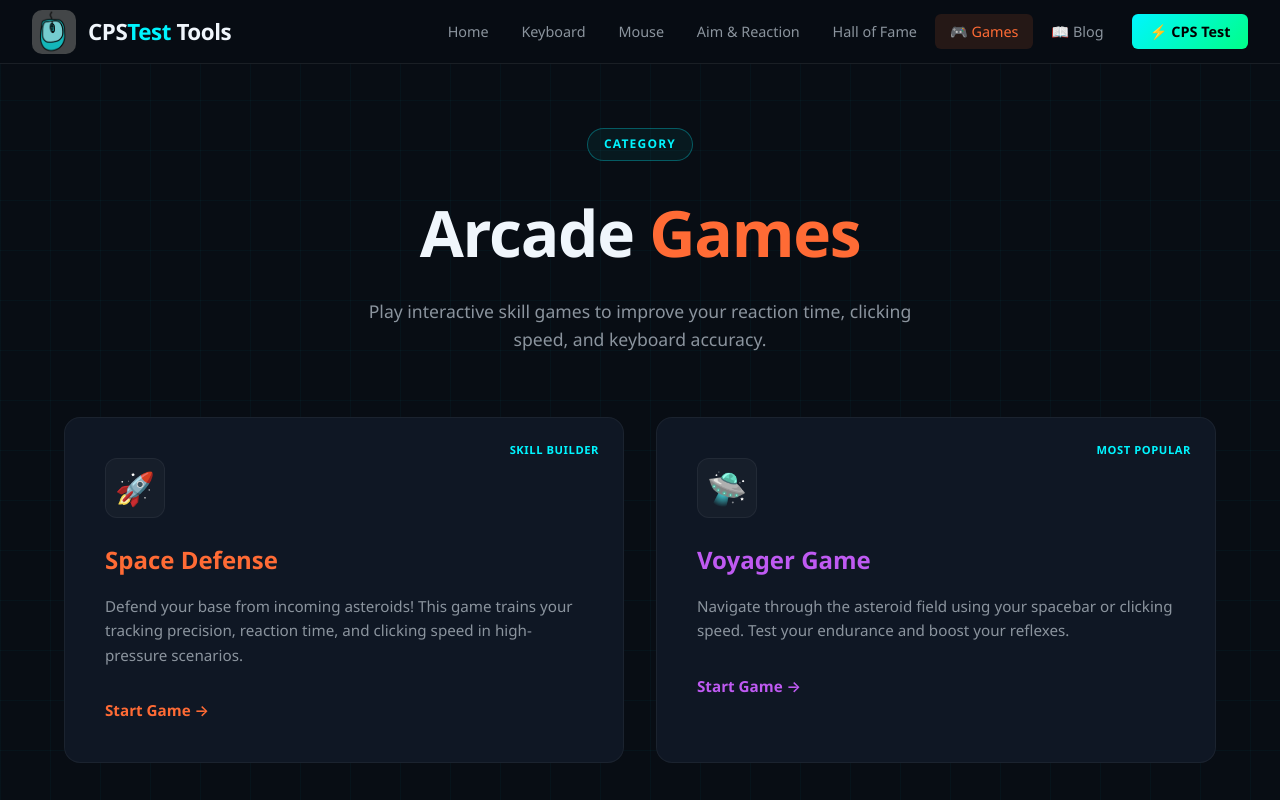
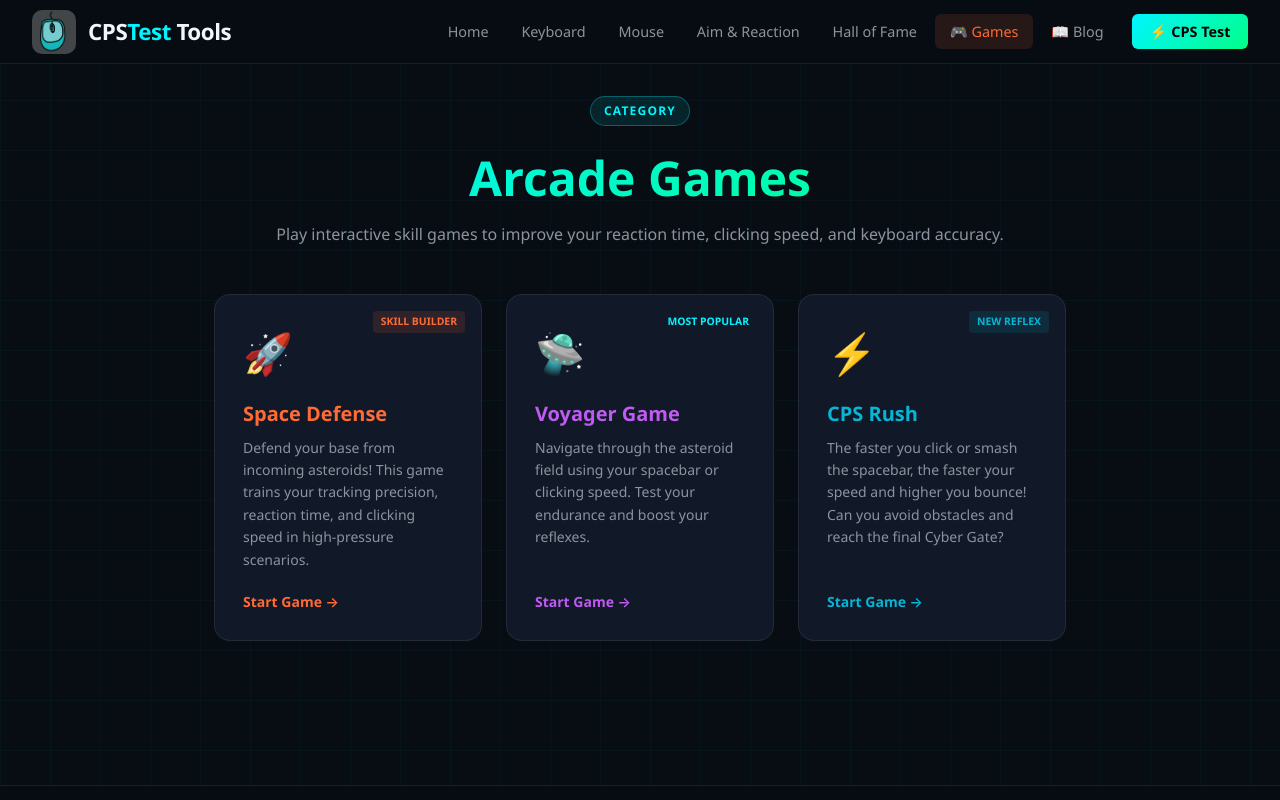
Before and after one commit to fahadhassan7635-stack/Cps-Test-Tool, a React (Vite) app: page /games in a window 1280 px wide. Shown: the top 800 px of the page. Built offline with nearby package versions, Linux system fonts and the light colour scheme.

Commit message:
Update GamesPage.tsx

```diff
--- a/src/pages/GamesPage.tsx
+++ b/src/pages/GamesPage.tsx
@@ -17,147 +17,123 @@ export default function GamesPage() {
       desc: 'Navigate through the asteroid field using your spacebar or clicking speed. Test your endurance and boost your reflexes.',
       color: 'var(--neon-purple)',
       badge: 'MOST POPULAR'
+    },
+    {
+      to: '/cps-rush',
+      icon: '⚡',
+      title: 'CPS Rush',
+      desc: 'The faster you click or smash the spacebar, the faster your speed and higher you bounce! Can you avoid obstacles and reach the final Cyber Gate?',
+      color: '#06b6d4',
+      badge: 'NEW REFLEX'
     }
   ];
 
   return (
-    <div style={{ maxWidth: '1200px', margin: '0 auto', padding: '4rem 1.5rem', minHeight: '80vh' }}>
+    <div style={{ maxWidth: '900px', margin: '0 auto', padding: '2rem 1.5rem', minHeight: '80vh' }}>
 
-      {/* HEADER SECTION */}
-      <div style={{ textAlign: 'center', marginBottom: '4rem' }}>
-        <span style={{
-          display: 'inline-block',
-          padding: '0.4rem 1rem',
-          borderRadius: '50px',
-          border: '1px solid rgba(0, 245, 255, 0.3)',
-          background: 'rgba(0, 245, 255, 0.05)',
-          color: 'var(--neon-cyan)',
-          fontSize: '0.75rem',
-          fontWeight: '700',
-          letterSpacing: '0.1em',
-          textTransform: 'uppercase',
-          marginBottom: '1.5rem'
-        }}>
-          Category
-        </span>
-
-        <h1 style={{
-          fontSize: 'clamp(2.5rem, 5vw, 4rem)',
-          fontWeight: '900',
-          color: 'var(--text-primary)',
-          marginBottom: '1rem',
-          letterSpacing: '-0.02em'
-        }}>
-          Arcade <span style={{ color: '#ff6b35' }}>Games</span>
-        </h1>
-
-        <p style={{
-          color: 'var(--text-secondary)',
-          fontSize: '1.1rem',
-          maxWidth: '600px',
-          margin: '0 auto',
-          lineHeight: '1.6'
-        }}>
-          Play interactive skill games to improve your reaction time, clicking speed, and keyboard accuracy.
-        </p>
+      {/* HEADER SECTION (Standardized to match other pages) */}
+      <div style={{ textAlign: 'center', marginBottom: '3rem' }}>
+        <div className="section-label">Category</div>
+        <h1 className="tool-title">Arcade <span style={{ color: '#ff6b35' }}>Games</span></h1>
+        <p className="tool-subtitle">Play interactive skill games to improve your reaction time, clicking speed, and keyboard accuracy.</p>
       </div>
 
-      {/* GAMES GRID */}
+      {/* GAMES GRID (Matched grid size and flex setup) */}
       <div style={{
         display: 'grid',
-        gridTemplateColumns: 'repeat(auto-fit, minmax(350px, 1fr))',
-        gap: '2rem'
+        gridTemplateColumns: 'repeat(auto-fill, minmax(260px, 1fr))',
+        gap: '1.5rem',
+        marginBottom: '3rem'
       }}>
-        {games.map((game) => (
+        {games.map((game) => {
+          // Maintaining your custom logic for the Voyager game badge color
+          const badgeColor = game.color === 'var(--neon-purple)' ? 'var(--neon-cyan)' : game.color;
+
+          return (
             <Link
               key={game.to}
               to={game.to}
               style={{
-              display: 'block',
-              background: '#0f1724',
-              border: '1px solid rgba(255,255,255,0.05)',
+                background: 'var(--bg-card)',
+                border: '1px solid var(--border)',
                 borderRadius: '16px',
-              padding: '2.5rem',
+                padding: '1.75rem',
                 textDecoration: 'none',
+                color: 'var(--text-primary)',
+                display: 'flex',
+                flexDirection: 'column',
+                height: '100%',
+                justifyContent: 'space-between',
+                transition: 'all 0.3s ease',
                 position: 'relative',
-              transition: 'all 0.3s ease',
-              overflow: 'hidden'
               }}
               onMouseEnter={e => {
                 const el = e.currentTarget as HTMLElement;
-              el.style.transform = 'translateY(-5px)';
+                el.style.transform = 'translateY(-4px)';
                 el.style.borderColor = game.color;
-              el.style.boxShadow = `0 10px 30px ${game.color}20`;
               }}
               onMouseLeave={e => {
                 const el = e.currentTarget as HTMLElement;
                 el.style.transform = 'translateY(0)';
-              el.style.borderColor = 'rgba(255,255,255,0.05)';
-              el.style.boxShadow = 'none';
+                el.style.borderColor = 'var(--border)';
               }}
             >
+              <div>
                 {/* Badge */}
                 {game.badge && (
                   <span style={{
                     position: 'absolute',
-                top: '1.5rem',
-                right: '1.5rem',
-                fontSize: '0.7rem',
-                fontWeight: '800',
-                color: 'var(--neon-cyan)',
-                textTransform: 'uppercase',
-                letterSpacing: '0.05em'
+                    top: '1rem',
+                    right: '1rem',
+                    padding: '0.2rem 0.5rem',
+                    borderRadius: '4px',
+                    fontSize: '0.65rem',
+                    fontWeight: '700',
+                    background: `${badgeColor}20`,
+                    color: badgeColor,
+                    textTransform: 'uppercase'
                   }}>
                     {game.badge}
                   </span>
                 )}
 
-            {/* Icon */}
-            <div style={{
-              width: '60px', height: '60px',
-              background: 'rgba(255,255,255,0.03)',
-              borderRadius: '12px',
-              display: 'flex', alignItems: 'center', justifyContent: 'center',
-              fontSize: '2rem',
-              marginBottom: '1.5rem',
-              border: '1px solid rgba(255,255,255,0.05)'
-            }}>
+                {/* Icon (Simplified to match Aim/Mouse pages) */}
+                <div style={{ fontSize: '2.5rem', marginBottom: '1rem' }}>
                   {game.icon}
                 </div>
 
                 {/* Title */}
-            <h2 style={{
+                <h3 style={{
+                  fontSize: '1.25rem',
+                  fontWeight: '700',
                   color: game.color,
-              fontSize: '1.5rem',
-              fontWeight: '800',
-              marginBottom: '1rem'
+                  marginBottom: '0.5rem'
                 }}>
                   {game.title}
-            </h2>
+                </h3>
 
                 {/* Description */}
                 <p style={{
                   color: 'var(--text-secondary)',
-              fontSize: '0.95rem',
+                  fontSize: '0.875rem',
                   lineHeight: '1.6',
-              marginBottom: '2rem'
+                  marginBottom: '1.25rem'
                 }}>
                   {game.desc}
                 </p>
+              </div>
 
               {/* CTA */}
-            <div style={{
+              <span style={{
                 color: game.color,
                 fontWeight: '600',
-              fontSize: '0.95rem',
-              display: 'flex',
-              alignItems: 'center',
-              gap: '0.5rem'
+                fontSize: '0.875rem'
               }}>
                 Start Game →
-            </div>
+              </span>
             </Link>
-        ))}
+          );
+        })}
       </div>
     </div>
   );
```
Lines whose indentation alone changed are shown as unchanged.
